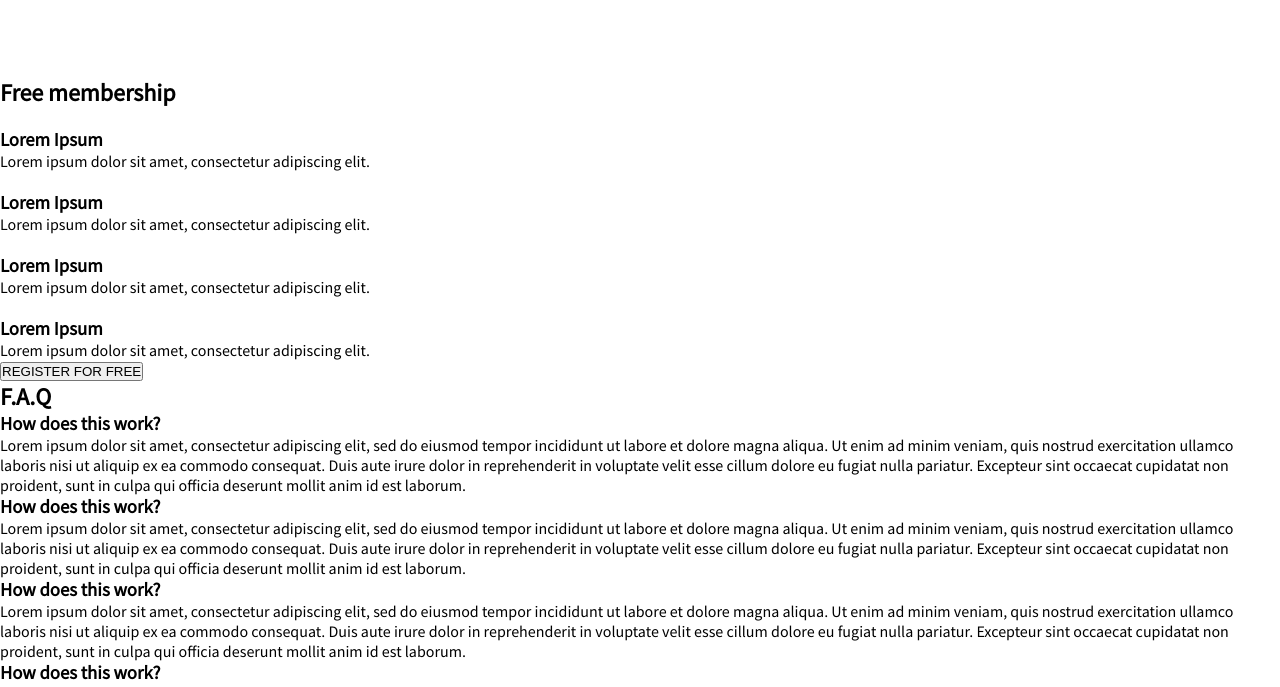
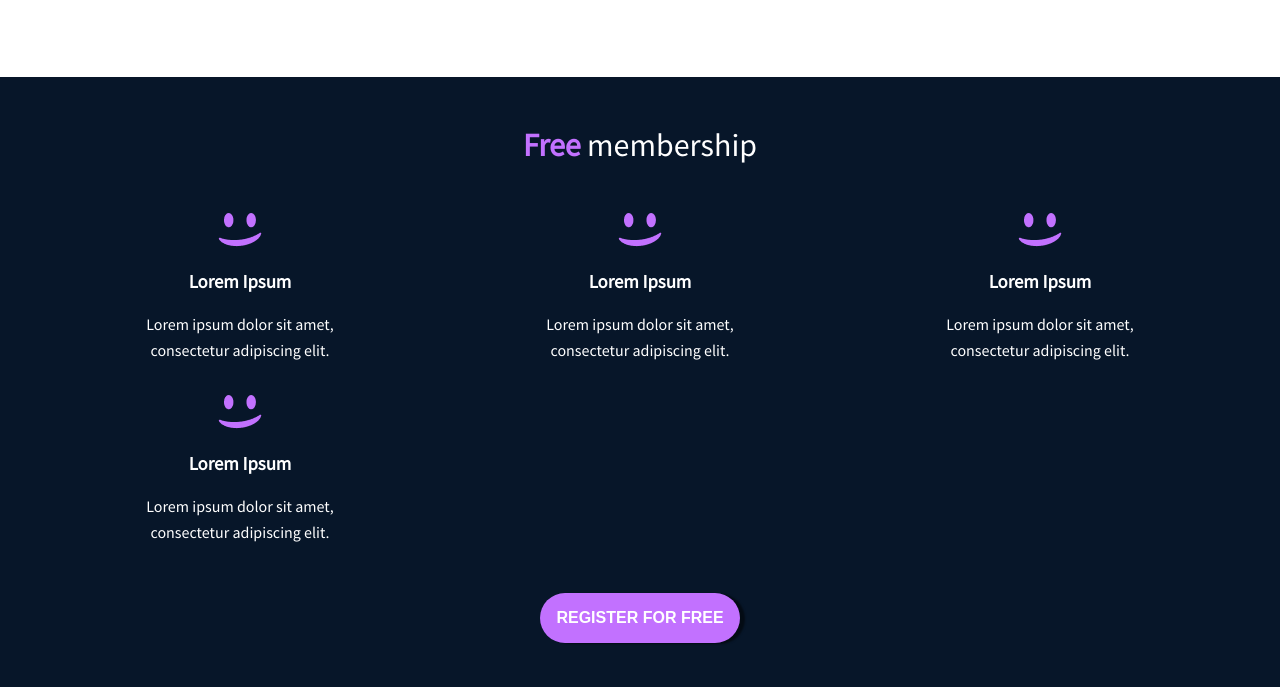
Before and after one commit to Sulley-Sadick/alx_html_css, a plain HTML site: page css_advanced/index.html in a window 1280 px wide. Shown: the part 2094-2781 px from the top of the page. Drawn offline with Linux system fonts and the light colour scheme.

Commit message:
Styled the fourth section(membership section)

```diff
--- a/css_advanced/index.html
+++ b/css_advanced/index.html
@@ -35,7 +35,7 @@
               <span>GRIN</span>
               <span>LAUGH</span>
             </div>
-            <button>REGISTER FOR FREE</button>
+            <button class="button">REGISTER FOR FREE</button>
           </div>
           <div class="learn">
             <h2 class="learn-h2"><span class="learn-span">Learn</span> from the pros</h2>
@@ -168,29 +168,31 @@
 
         </div>
       </section>
-      <section>
-        <h2>Free membership</h2>
+      <section class="membership-section">
+        <h2><span>Free</span> membership</h2>
+        <div class="membership-container">
           <div>
-          <img src="./images/smile.svg" alt="" />
-          <h3>Lorem Ipsum</h3>
-          <p>Lorem ipsum dolor sit amet, consectetur adipiscing elit.</p>
+            <img src="/imgs/smile.png" alt="smile emoji" />
+            <h3 class="membership-title">Lorem Ipsum</h3>
+            <p class="membership-desc">Lorem ipsum dolor sit amet,<br> consectetur adipiscing elit.</p>
           </div>
           <div>
-          <img src="./images/smile.svg" alt="" />
-          <h3>Lorem Ipsum</h3>
-          <p>Lorem ipsum dolor sit amet, consectetur adipiscing elit.</p>
+            <img src="./imgs/smile.png" alt="smile emoji" />
+            <h3 class="membership-title">Lorem Ipsum</h3>
+            <p class="membership-desc">Lorem ipsum dolor sit amet,<br> consectetur adipiscing elit.</p>
           </div>
           <div>
-          <img src="./images/smile.svg" alt="" />
-          <h3>Lorem Ipsum</h3>
-          <p>Lorem ipsum dolor sit amet, consectetur adipiscing elit.</p>
+            <img src="./imgs/smile.png" alt="smile emoji" />
+            <h3 class="membership-title">Lorem Ipsum</h3>
+            <p class="membership-desc">Lorem ipsum dolor sit amet, <br>consectetur adipiscing elit.</p>
           </div>
           <div>
-          <img src="./images/smile.svg" alt="" />
-          <h3>Lorem Ipsum</h3>
-          <p>Lorem ipsum dolor sit amet, consectetur adipiscing elit.</p>
+            <img src="./imgs/smile.png" alt="smile emoji" />
+            <h3 class="membership-title">Lorem Ipsum</h3>
+            <p class="membership-desc">Lorem ipsum dolor sit amet, <br>consectetur adipiscing elit.</p>
           </div>
-        <button>REGISTER FOR FREE</button>
+        </div>
+        <button class="button membership-btn">REGISTER FOR FREE</button>
       </section>
       <section>
         <h2>F.A.Q</h2>
--- a/css_advanced/styles.css
+++ b/css_advanced/styles.css
@@ -20,6 +20,25 @@
   --black-color: #071629;
   --light-black: rgba(7, 22, 41, 0.5);
   --font-family: "Source Sans Pro";
+}
+
+/* heping classes */
+.button {
+  font-weight: 600;
+  font-size: 1rem;
+  border: none;
+  background-color: var(--pink-color);
+  color: var(--white-color);
+  padding: 1rem;
+  box-shadow: 5px 1px 2px rgba(0, 0, 0, 0.5);
+  border-radius: 2rem;
+  margin-top: 2rem;
+}
+
+/* hover state for the button */
+.button:hover {
+  cursor: pointer;
+  background-color: #bd83e9;
 }
 
 /* body */
@@ -96,25 +115,6 @@ nav li a:hover {
   display: flex;
   gap: 2rem;
   margin-bottom: 1.5rem;
-}
-
-/* laughs button */
-.intro-section button {
-  font-weight: 600;
-  font-size: 1rem;
-  border: none;
-  background-color: var(--pink-color);
-  color: var(--white-color);
-  padding: 1rem;
-  box-shadow: 5px 1px 2px rgba(0, 0, 0, 0.5);
-  border-radius: 2rem;
-  margin-top: 2rem;
-}
-
-/* hover state for the button */
-.intro-section button:hover {
-  cursor: pointer;
-  background-color: #bd83e9;
 }
 
 /* learn */
@@ -219,7 +219,6 @@ blockquote {
 .popular-tutorial-section {
   background-color: var(--white-color);
   color: var(--black-color);
-  /* border: 1px solid red; */
   margin: 5rem 5rem;
   font-weight: 700;
 }
@@ -319,3 +318,52 @@ blockquote {
   /* border: 1px solid red; */
   margin-right: 3.5rem;
 }
+
+/* membership section */
+.membership-section {
+  background-color: var(--black-color);
+  color: var(--white-color);
+  padding: 3rem 2rem;
+  text-align: center;
+}
+
+/* membership section h2 */
+.membership-section h2 {
+  text-align: center;
+  font-weight: 200;
+  font-size: 2rem;
+  /* margin-bottom: 2rem; */
+  /* border: 1px solid orange; */
+}
+
+/* membership section span*/
+.membership-section h2 span {
+  color: var(--pink-color);
+  font-weight: 700;
+}
+
+/* membership container */
+.membership-container {
+  display: grid;
+  grid-template-columns: repeat(auto-fit, minmax(300px, 1fr));
+  gap: 1rem;
+  margin: 3rem 1rem 1rem 1rem;
+}
+
+/* membership-title, membership-desc */
+.membership-title,
+.membership-desc {
+  margin-bottom: 1rem;
+  line-height: 26px;
+}
+
+.membership-title {
+  margin-top: 1rem;
+}
+
+.membership-btn {
+  display: flex;
+  justify-content: center;
+  align-items: center;
+  margin-inline: auto;
+}
```
Lines whose indentation alone changed are shown as unchanged.
